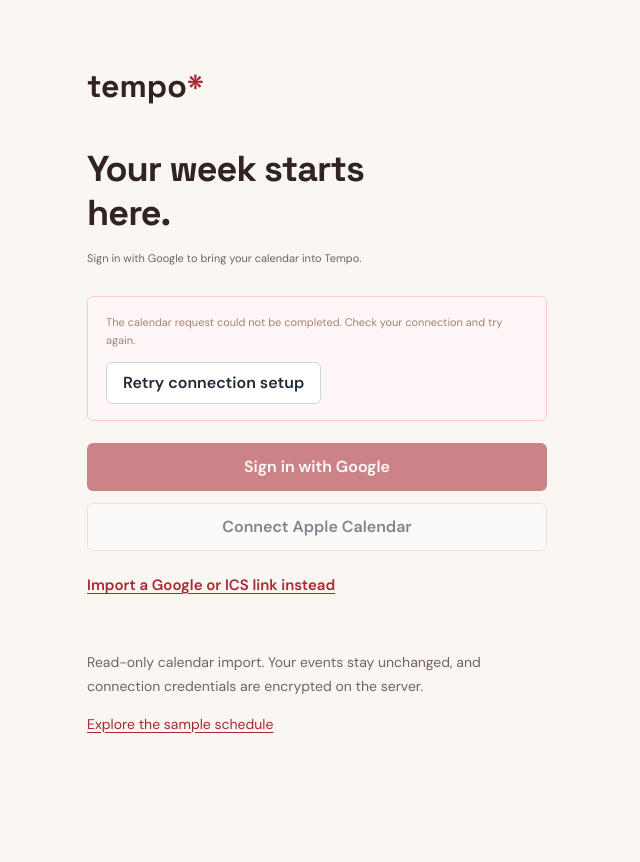
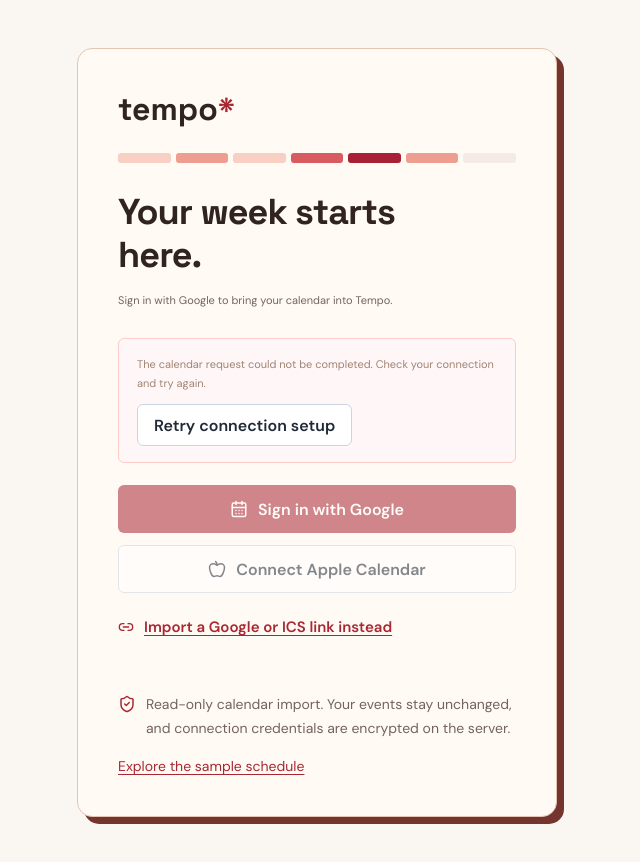
Before and after one commit to jjliu2008/tempo, a React (Vite) app in the folder frontend/: page / in a window 1280 px wide. Shown: the top 862 px of the page, without its empty margins (323-963 px from the left). Before the commit the page ends 800 px from the top, so only its background shows below. Built offline with nearby package versions, Linux system fonts and the light colour scheme; no server answers.

Commit message:
Polish the calendar sign-in page
Card surface matching the heat-map modal, week-strip motif, icons on actions, spinner while Google opens. The sample link is now explicit (?sample).

```diff
--- a/frontend/src/features/calendars/CalendarLoginPage.tsx
+++ b/frontend/src/features/calendars/CalendarLoginPage.tsx
@@ -1,4 +1,5 @@
 import { useEffect, useState } from "react";
+import { Apple, CalendarDays, Link2, Loader2, ShieldCheck } from "lucide-react";
 import { useNavigate } from "react-router-dom";
 
 import AppleConnectForm from "./AppleConnectForm";
@@ -27,6 +28,11 @@
         <a className="calendar-login-brand" href="/" aria-label="Tempo home">
           tempo<span aria-hidden="true">*</span>
         </a>
+        <div className="calendar-login-week" aria-hidden="true">
+          {[1, 2, 1, 3, 4, 2, 0].map((level, day) => (
+            <span key={day} className={`calendar-login-day level-${level}`} />
+          ))}
+        </div>
         <h1 id="calendar-login-heading">Your week starts here.</h1>
         <p className="calendar-login-intro">
           Sign in with Google to bring your calendar into Tempo.
@@ -65,6 +71,11 @@
             disabled={blocked || !calendar.session?.google_configured}
             onClick={() => void calendar.signInGoogle()}
           >
+            {calendar.busy === "google" ? (
+              <Loader2 size={18} className="calendar-spin" aria-hidden="true" />
+            ) : (
+              <CalendarDays size={18} aria-hidden="true" />
+            )}
             {calendar.busy === "google"
               ? "Opening Google…"
               : "Sign in with Google"}
@@ -83,6 +94,7 @@
             aria-controls="apple-connection"
             onClick={() => setAppleOpen((value) => !value)}
           >
+            <Apple size={18} aria-hidden="true" />
             {appleOpen ? "Close Apple sign-in" : "Connect Apple Calendar"}
           </button>
         </div>
@@ -90,13 +102,17 @@
           <AppleConnectForm busy={blocked} onConnect={calendar.connectApple} />
         )}
         <a className="calendar-login-link" href="/calendars?source=url">
+          <Link2 size={16} aria-hidden="true" />
           Import a Google or ICS link instead
         </a>
         <p className="calendar-login-privacy">
-          Read-only calendar import. Your events stay unchanged, and connection
-          credentials are encrypted on the server.
+          <ShieldCheck size={18} aria-hidden="true" />
+          <span>
+            Read-only calendar import. Your events stay unchanged, and
+            connection credentials are encrypted on the server.
+          </span>
         </p>
-        <a className="calendar-login-demo" href="/schedule">
+        <a className="calendar-login-demo" href="/schedule?sample">
           Explore the sample schedule
         </a>
       </section>
--- a/frontend/src/features/calendars/calendars.css
+++ b/frontend/src/features/calendars/calendars.css
@@ -447,3 +447,73 @@
     margin-bottom: 32px;
   }
 }
+
+/* Login enhancements: card surface matching the heat-map modal, week motif, icons. */
+.calendar-login {
+  max-width: 480px;
+  padding: 40px;
+  border: 1px solid #e3c5b2;
+  border-radius: 15px;
+  background: #fffaf4;
+  box-shadow: 7px 7px 0 #73352e;
+}
+.calendar-page .calendar-login-brand {
+  margin-bottom: 24px;
+}
+.calendar-login-week {
+  display: grid;
+  grid-template-columns: repeat(7, 1fr);
+  gap: 5px;
+  margin-bottom: 28px;
+}
+.calendar-login-day {
+  height: 10px;
+  border-radius: 3px;
+}
+.calendar-login h1 {
+  padding-top: 0;
+  border-top: 0;
+}
+.calendar-login-actions > button,
+.calendar-login-link,
+.calendar-login .calendar-login-privacy {
+  display: flex;
+  align-items: center;
+  gap: 10px;
+}
+.calendar-login-actions > button {
+  justify-content: center;
+}
+.calendar-login-link {
+  margin-top: 24px;
+}
+.calendar-login .calendar-login-privacy {
+  align-items: flex-start;
+}
+.calendar-login-privacy > svg {
+  flex-shrink: 0;
+  margin-top: 2px;
+  color: var(--calendar-accent);
+}
+.calendar-login-demo {
+  display: inline-block;
+}
+.calendar-spin {
+  animation: calendar-spin 900ms linear infinite;
+}
+@keyframes calendar-spin {
+  to {
+    rotate: 360deg;
+  }
+}
+@media (prefers-reduced-motion: reduce) {
+  .calendar-spin {
+    animation: none;
+  }
+}
+@media (max-width: 680px) {
+  .calendar-login {
+    padding: 28px 22px;
+    box-shadow: 4px 4px 0 #73352e;
+  }
+}
```
